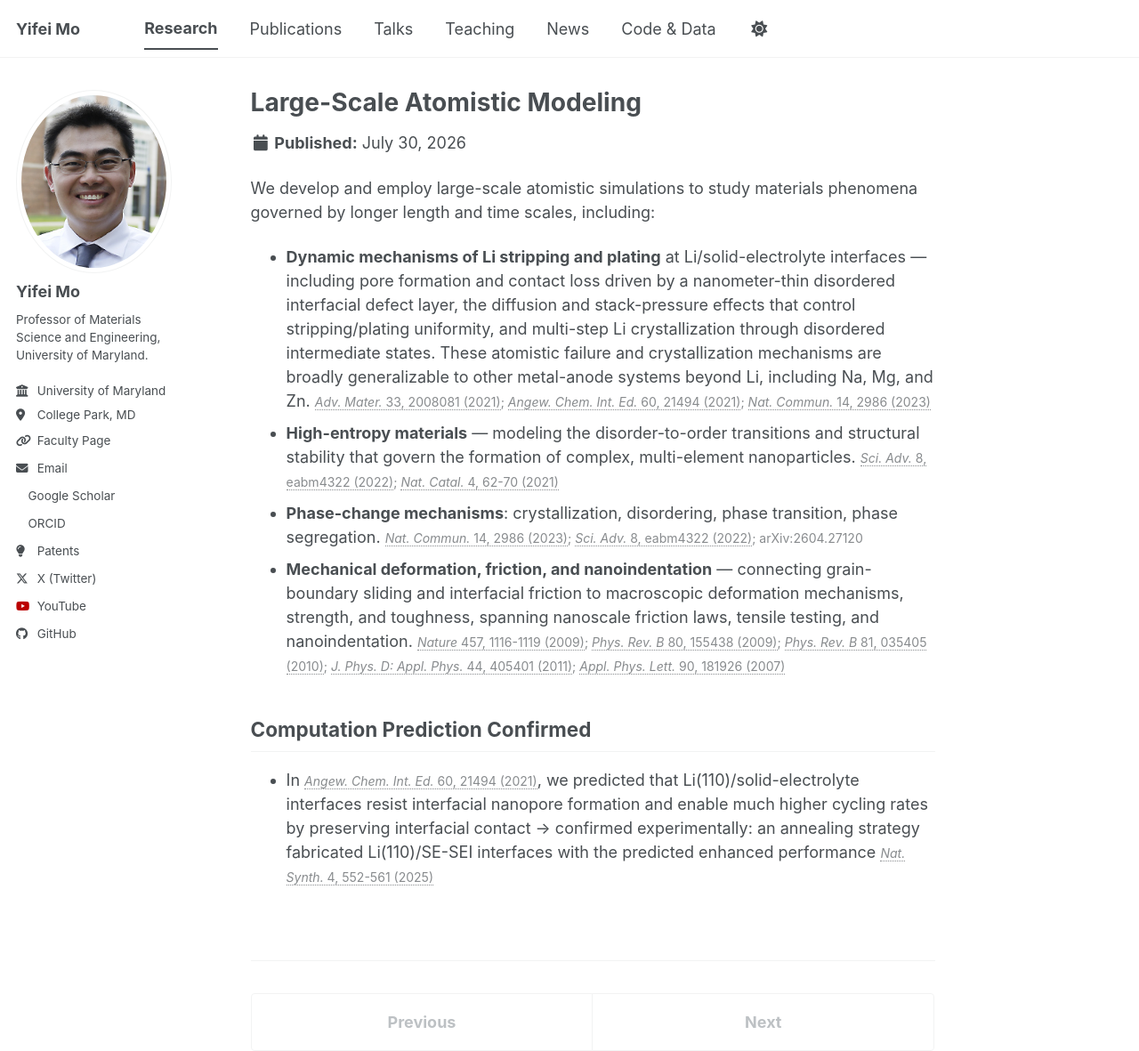
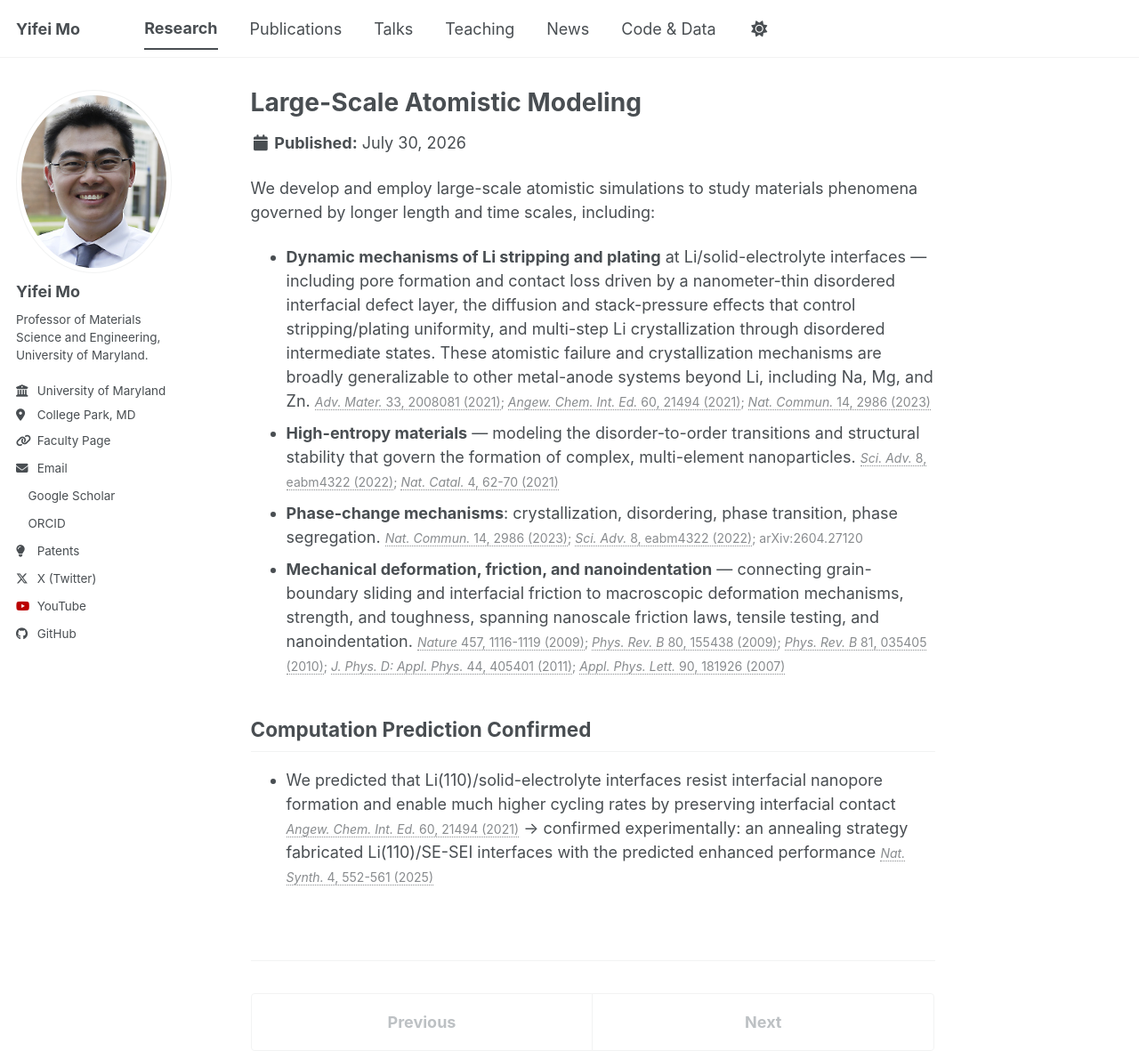
Before and after one commit to yifeimo/yifeimo.github.io, a Jekyll site: the page built from _research/large-scale-atomistic-modeling.md, in a window 1280 px wide and 1181 px high. Shown: the whole window at 89% size. Built offline with Jekyll 4.4.1, drawn with Linux system fonts in a browser that asks for light colours; a style sheet for code colours, icons or effects is not loaded.

Commit message:
Improve readability of Computation Prediction Confirmed bullet

```diff
--- a/_research/large-scale-atomistic-modeling.md
+++ b/_research/large-scale-atomistic-modeling.md
@@ -17,4 +17,4 @@ We develop and employ large-scale atomistic simulations to study materials pheno
 Computation Prediction Confirmed
 ------
 
-* In <span class="citation">[*Angew. Chem. Int. Ed.* 60, 21494 (2021)](https://doi.org/10.1002/anie.202108144)</span>, we predicted that Li(110)/solid-electrolyte interfaces resist interfacial nanopore formation and enable much higher cycling rates by preserving interfacial contact → confirmed experimentally: an annealing strategy fabricated Li(110)/SE-SEI interfaces with the predicted enhanced performance <span class="citation">[*Nat. Synth.* 4, 552-561 (2025)](https://doi.org/10.1038/s44160-024-00712-4)</span>
+*  We predicted that Li(110)/solid-electrolyte interfaces resist interfacial nanopore formation and enable much higher cycling rates by preserving interfacial contact <span class="citation">[*Angew. Chem. Int. Ed.* 60, 21494 (2021)](https://doi.org/10.1002/anie.202108144)</span> → confirmed experimentally: an annealing strategy fabricated Li(110)/SE-SEI interfaces with the predicted enhanced performance <span class="citation">[*Nat. Synth.* 4, 552-561 (2025)](https://doi.org/10.1038/s44160-024-00712-4)</span>
```
